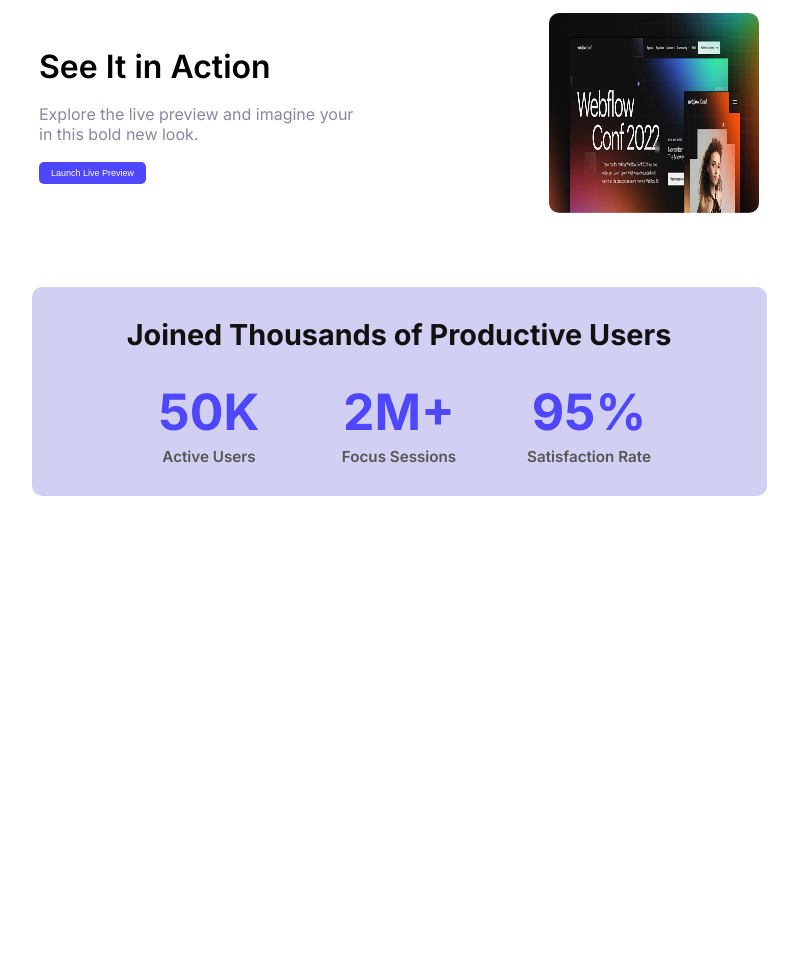
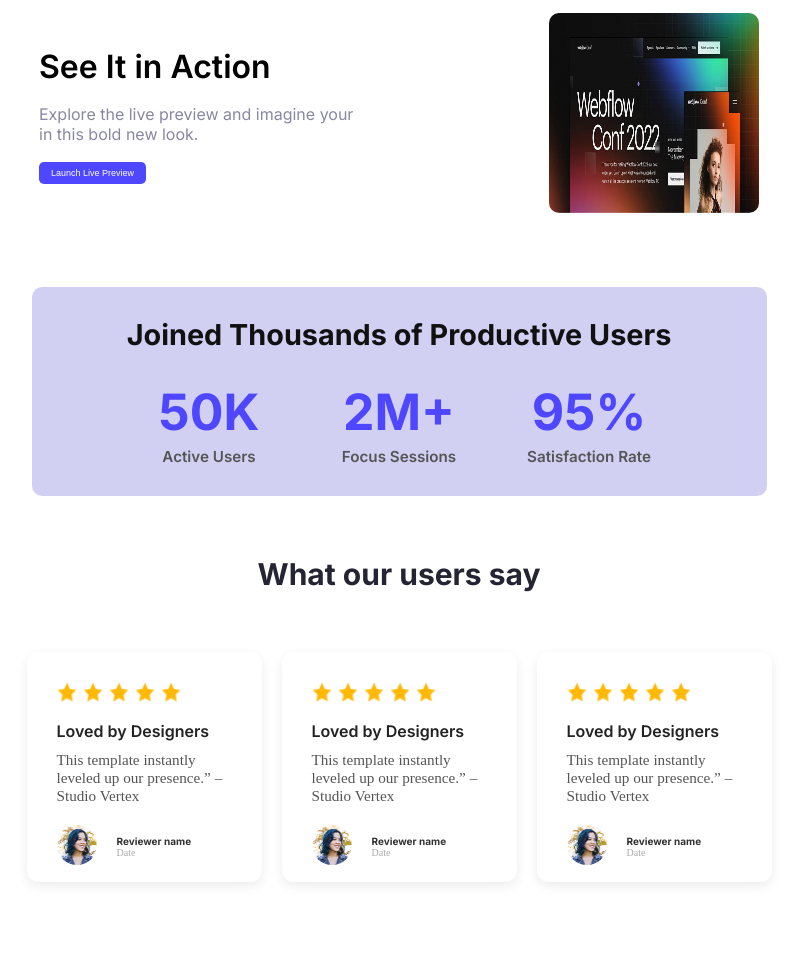
Before and after one commit to humaeidmansur/assignment-one, a plain HTML site: page assignmentone.html in a window 1280 px wide. Shown: the part 367-1325 px from the top of the page, without its empty margins (241-1039 px from the left). Before the commit the page ends 863 px from the top, so only its background shows below. Drawn offline with Linux system fonts and the light colour scheme.

Commit message:
added section three updated

```diff
--- a/assignmentone.html
+++ b/assignmentone.html
@@ -92,7 +92,94 @@
  <!--section three-->
 
 
+ <section class="section-title">
 
+  <h3 class="review-heading">What our users say
+  </h3>
+
+
+
+<div class="container-three">
+
+
+
+ <div class="review">
+
+
+  <img src="B12A01-landing-launchpad/Assets/icon-star.png" alt="" class="star">
+  <img src="B12A01-landing-launchpad/Assets/icon-star.png" alt="" class="star">
+  <img src="B12A01-landing-launchpad/Assets/icon-star.png" alt="" class="star">
+  <img src="B12A01-landing-launchpad/Assets/icon-star.png" alt="" class="star">
+  <img src="B12A01-landing-launchpad/Assets/icon-star.png" alt="" class="star">
+
+  <h4 class="review-title"> Loved by Designers </h4>
+  <p class="skill-descruption text-center"> This template instantly leveled up our presence.” – Studio Vertex </p>
+
+
+<div class="Account">
+<div class="account">
+<img src="B12A01-landing-launchpad/Assets/avatar.png" alt="" class="user">
+</div>
+<div class="Name">
+<h6 class="name">Reviewer name</h6>
+<p class="Date">Date</p>
+</div>
+</div>
+
+
+ </div>
+
+
+  <div class="review">
+
+
+  <img src="B12A01-landing-launchpad/Assets/icon-star.png" alt="" class="star">
+  <img src="B12A01-landing-launchpad/Assets/icon-star.png" alt="" class="star">
+  <img src="B12A01-landing-launchpad/Assets/icon-star.png" alt="" class="star">
+  <img src="B12A01-landing-launchpad/Assets/icon-star.png" alt="" class="star">
+  <img src="B12A01-landing-launchpad/Assets/icon-star.png" alt="" class="star">
+
+  <h4 class="review-title"> Loved by Designers </h4>
+  <p class="skill-descruption text-center">This template instantly leveled up our presence.” – Studio Vertex</p>
+
+<div class="Account">
+<div class="account">
+<img src="B12A01-landing-launchpad/Assets/avatar.png" alt="" class="user">
+</div>
+<div class="Name">
+<h6 class="name">Reviewer name</h6>
+<p class="Date">Date</p>
+</div>
+</div>
+
+
+ </div>
+
+ <div class="review">
+  <img src="B12A01-landing-launchpad/Assets/icon-star.png" alt="" class="star">
+  <img src="B12A01-landing-launchpad/Assets/icon-star.png" alt="" class="star">
+  <img src="B12A01-landing-launchpad/Assets/icon-star.png" alt="" class="star">
+  <img src="B12A01-landing-launchpad/Assets/icon-star.png" alt="" class="star">
+  <img src="B12A01-landing-launchpad/Assets/icon-star.png" alt="" class="star">
+
+  <h4 class="review-title"> Loved by Designers </h4>
+  <p class="skill-descruption text-center">This template instantly leveled up our presence.” – Studio Vertex </p>
+
+<div class="Account">
+<div class="account">
+<img src="B12A01-landing-launchpad/Assets/avatar.png" alt="" class="user">
+</div>
+<div class="Name">
+<h6 class="name">Reviewer name</h6>
+<p class="Date">Date</p>
+</div>
+</div>
+
+
+
+</div>
+
+</section>
 
 
     </main>
--- a/style.css
+++ b/style.css
@@ -1,5 +1,5 @@
 
-.logo,.Focused,.title ,.productive ,.digit{
+.logo,.Focused,.title ,.productive ,.digit, .review-heading ,.name,.review-title{
   font-family: "Inter", sans-serif;
   font-optical-sizing: auto;
   font-weight: 600;
@@ -130,7 +130,7 @@ main{
   display: flex;
   justify-content: center;
   gap: 40px;
-  /*flex-wrap: wrap;*/
+
 
 }
 
@@ -157,3 +157,102 @@ main{
 }
 
 /* section three */
+
+
+
+.section-title {
+  text-align: center;
+  padding: 60px 20px 20px;
+}
+
+.review-heading {
+  font-size: 30px;
+  font-weight: bold;
+  color: #252432;
+  margin-bottom: 40px;
+}
+
+.container-three {
+  display: flex;
+  justify-content: center;
+  gap: 20px;
+  padding: 20px;
+  max-width: 785px;
+  margin: auto;
+}
+
+.review {
+  background-color: rgba(255, 255, 255, 0.5);
+  border-radius: 12px;
+  box-shadow: 0 4px 12px rgba(0, 0, 0, 0.08);
+  padding: 30px;
+  width: 300px;
+  height: 230px;
+  transition: transform 0.3s ease;
+  text-align: left;
+}
+
+.review:hover {
+  transform: translateY(-5px);
+}
+
+.star {
+  width: 20px;
+  height: 20px;
+  margin-right: 2px;
+}
+
+.review-title {
+
+  margin: 15px 0 10px;
+  color: #222;
+}
+
+.skill-descruption {
+  font-size: 0.95em;
+  color: #555;
+  margin-bottom: 20px;
+}
+
+.text-center {
+  text-align: ;
+}
+
+
+.Account{
+  display: flex;
+}
+
+.account {
+  display: flex;
+  gap: 10px;
+  flex-direction: column;
+}
+
+.Name{
+  margin-bottom:100px;
+  margin-top:10px;
+  margin-left: 20px;
+}
+
+.user {
+  width: 40px;
+  height: 40px;
+  border-radius: 50%;
+
+}
+
+.name {
+  font-size: 10px;
+  font-weight: bold;
+  margin: 0;
+  color: #333;
+
+
+}
+
+.Date {
+  font-size: 10px;
+  color: #aaa;
+  display: ;
+}
```
